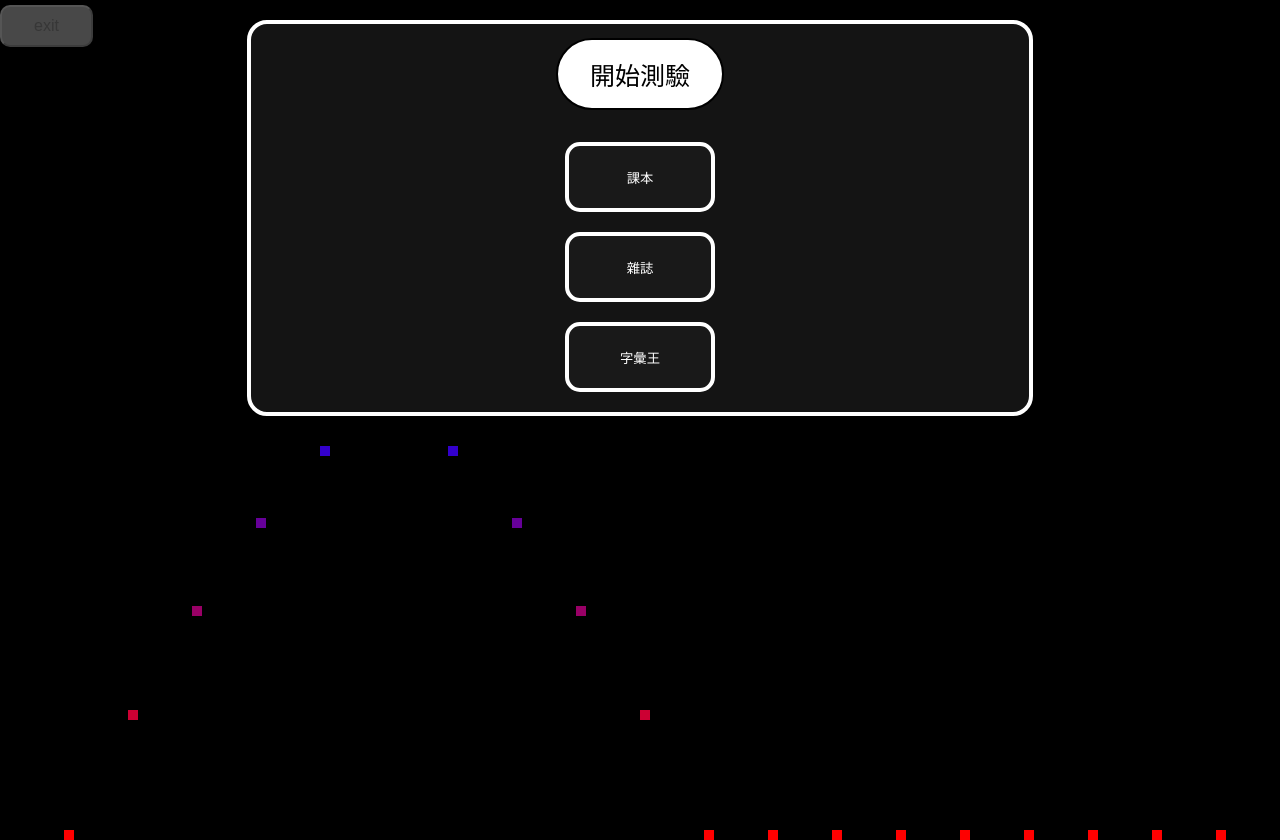
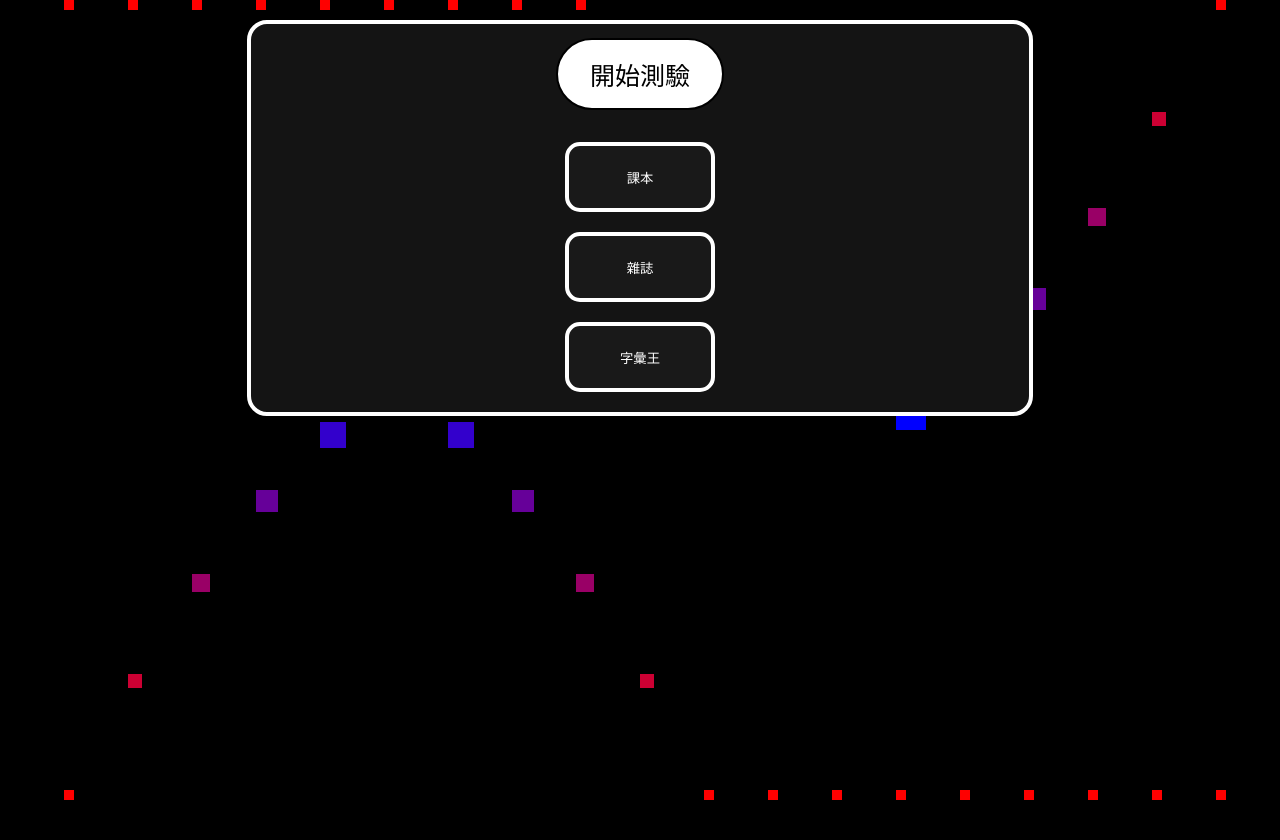
Before and after one commit to EEEE167/english-word-quiz, a plain HTML site: page index.html in a window 1280 px wide. After the commit the page ends 800 px from the top, so only its background shows below. Drawn offline with Linux system fonts and the light colour scheme.

Commit message:
Update animation script style index

```diff
--- a/animation.css
+++ b/animation.css
@@ -1,175 +1,331 @@
-/* @keyframes wave {
-    0% {bottom: -5%; rotate: 0deg;}
-    10% {bottom: 15%;}
-    20% {bottom: 30%;}
-    30% {bottom: 40%;}
-    40% {bottom: 47%;}
-    50% {bottom: 50%; background-color: rgb(0, 191, 255);}
-    60% {bottom: 30%;}
-    70% {bottom: 15%;}
-    80% {bottom: 5%;}
-    90% {bottom: -2%;}
-    100% {bottom: -5%; rotate: 3600deg;}
-} */
-
-@keyframes wave {
-    0% {bottom: -5%; rotate: 0deg;}
-    10% {bottom: 10%;}
-    20% {bottom: 23%;}
-    30% {bottom: 34%;}
-    40% {bottom: 43%;}
-    50% {bottom: 50%; background-color: rgb(0, 0, 255);}
-    60% {bottom: 43%;}
-    70% {bottom: 34%;}
-    80% {bottom: 23%;}
-    90% {bottom: 10%;}
-    100% {bottom: -5%; rotate: 3600deg;}
+@keyframes wave1 {
+    0% {bottom: 0%; rotate: 0deg; width: 10px; height: 10px;}
+    10% {bottom: 14%;}
+    20% {bottom: 26%;}
+    30% {bottom: 36%;}
+    40% {bottom: 44%;}
+    50% {bottom: 50%; background-color: rgb(0, 0, 255); width: 30px; height: 30px;}
+    60% {bottom: 44%;}
+    70% {bottom: 36%;}
+    80% {bottom: 26%;}
+    90% {bottom: 14%;}
+    100% {bottom: 0%; rotate: 3600deg; width: 10px; height: 10px;}
 }
 
-#animation{
-    z-index: -1;
+@keyframes wave2 {
+    0% {top: 0%; rotate: 0deg; width: 10px; height: 10px;}
+    10% {top: 14%;}
+    20% {top: 26%;}
+    30% {top: 36%;}
+    40% {top: 44%;}
+    50% {top: 50%; background-color: rgb(0, 0, 255); width: 30px; height: 30px;}
+    60% {top: 44%;}
+    70% {top: 36%;}
+    80% {top: 26%;}
+    90% {top: 14%;}
+    100% {top: 0%; rotate: 3600deg; width: 10px; height: 10px;}
 }
 
-#animation li{
-    bottom: -5%;
+#animation1 {
+    height: 100%;
+    width: 100%;
+    overflow: hidden;
+}
+
+#animation1 li{
+    height: 100%;
+    width: 100%;
+    overflow: hidden;
+    z-index: -1;
+    bottom: 0%;
     position: absolute;
     display: block;
     list-style: none;
     background-color: red;
-    animation: wave 5s linear infinite;
-    overflow: visible;
-    z-index: -1;
+    animation: wave1 5s linear infinite;
 }
 
-#animation li:nth-child(1){
+#animation2 {
+    height: 100%;
+    width: 100%;
+    overflow: hidden;
+}
+
+#animation2 li{
+    height: 100%;
+    width: 100%;
+    overflow: hidden;
+    z-index: -1;
+    top: 0%;
+    position: absolute;
+    display: block;
+    list-style: none;
+    background-color: red;
+    animation: wave2 5s linear infinite;
+}
+
+#animation1 li:nth-child(1){
     left: 5%;
     width: 10px;
     height: 10px;
     animation-delay: 0s;
 }
 
-#animation li:nth-child(2){
+#animation1 li:nth-child(2){
     left: 10%;
     width: 10px;
     height: 10px;
     animation-delay: 0.5s;
 }
 
-#animation li:nth-child(3){
+#animation1 li:nth-child(3){
     left: 15%;
     width: 10px;
     height: 10px;
     animation-delay: 1s;
 }
 
-#animation li:nth-child(4){
+#animation1 li:nth-child(4){
     left: 20%;
     width: 10px;
     height: 10px;
     animation-delay: 1.5s;
 }
 
-#animation li:nth-child(5){
+#animation1 li:nth-child(5){
     left: 25%;
     width: 10px;
     height: 10px;
     animation-delay: 2s;
 }
 
-#animation li:nth-child(6){
+#animation1 li:nth-child(6){
     left: 30%;
     width: 10px;
     height: 10px;
     animation-delay: 2.5s;
 }
 
-#animation li:nth-child(7){
+#animation1 li:nth-child(7){
     left: 35%;
     width: 10px;
     height: 10px;
     animation-delay: 3s;
 }
 
-#animation li:nth-child(8){
+#animation1 li:nth-child(8){
     left: 40%;
     width: 10px;
     height: 10px;
     animation-delay: 3.5s;
 }
 
-#animation li:nth-child(9){
+#animation1 li:nth-child(9){
     left: 45%;
     width: 10px;
     height: 10px;
     animation-delay: 4s;
 }
 
-#animation li:nth-child(10){
+#animation1 li:nth-child(10){
     left: 50%;
     width: 10px;
     height: 10px;
     animation-delay: 4.5s;
 }
 
-#animation li:nth-child(11){
+#animation1 li:nth-child(11){
     left: 55%;
     width: 10px;
     height: 10px;
     animation-delay: 5s;
 }
 
-#animation li:nth-child(12){
+#animation1 li:nth-child(12){
     left: 60%;
     width: 10px;
     height: 10px;
     animation-delay: 5.5s;
 }
 
-#animation li:nth-child(13){
+#animation1 li:nth-child(13){
     left: 65%;
     width: 10px;
     height: 10px;
     animation-delay: 6s;
 }
 
-#animation li:nth-child(14){
+#animation1 li:nth-child(14){
     left: 70%;
     width: 10px;
     height: 10px;
     animation-delay: 6.5s;
 }
 
-#animation li:nth-child(15){
+#animation1 li:nth-child(15){
     left: 75%;
     width: 10px;
     height: 10px;
     animation-delay: 7s;
 }
 
-#animation li:nth-child(16){
+#animation1 li:nth-child(16){
     left: 80%;
     width: 10px;
     height: 10px;
     animation-delay: 7.5s;
 }
 
-#animation li:nth-child(17){
+#animation1 li:nth-child(17){
     left: 85%;
     width: 10px;
     height: 10px;
     animation-delay: 8s;
 }
 
-#animation li:nth-child(18){
+#animation1 li:nth-child(18){
     left: 90%;
     width: 10px;
     height: 10px;
     animation-delay: 8.5s;
 }
 
-#animation li:nth-child(19){
+#animation1 li:nth-child(19){
     left: 95%;
     width: 10px;
     height: 10px;
     animation-delay: 9s;
 }
+
+#animation2 li:nth-child(1){
+    left: 95%;
+    width: 10px;
+    height: 10px;
+    animation-delay: 0s;
+}
+
+#animation2 li:nth-child(2){
+    left: 90%;
+    width: 10px;
+    height: 10px;
+    animation-delay: 0.5s;
+}
+
+#animation2 li:nth-child(3){
+    left: 85%;
+    width: 10px;
+    height: 10px;
+    animation-delay: 1s;
+}
+
+#animation2 li:nth-child(4){
+    left: 80%;
+    width: 10px;
+    height: 10px;
+    animation-delay: 1.5s;
+}
+
+#animation2 li:nth-child(5){
+    left: 75%;
+    width: 10px;
+    height: 10px;
+    animation-delay: 2s;
+}
+
+#animation2 li:nth-child(6){
+    left: 70%;
+    width: 10px;
+    height: 10px;
+    animation-delay: 2.5s;
+}
+
+#animation2 li:nth-child(7){
+    left: 65%;
+    width: 10px;
+    height: 10px;
+    animation-delay: 3s;
+}
+
+#animation2 li:nth-child(8){
+    left: 60%;
+    width: 10px;
+    height: 10px;
+    animation-delay: 3.5s;
+}
+
+#animation2 li:nth-child(9){
+    left: 55%;
+    width: 10px;
+    height: 10px;
+    animation-delay: 4s;
+}
+
+#animation2 li:nth-child(10){
+    left: 50%;
+    width: 10px;
+    height: 10px;
+    animation-delay: 4.5s;
+}
+
+#animation2 li:nth-child(11){
+    left: 45%;
+    width: 10px;
+    height: 10px;
+    animation-delay: 5s;
+}
+
+#animation2 li:nth-child(12){
+    left: 40%;
+    width: 10px;
+    height: 10px;
+    animation-delay: 5.5s;
+}
+
+#animation2 li:nth-child(13){
+    left: 35%;
+    width: 10px;
+    height: 10px;
+    animation-delay: 6s;
+}
+
+#animation2 li:nth-child(14){
+    left: 30%;
+    width: 10px;
+    height: 10px;
+    animation-delay: 6.5s;
+}
+
+#animation2 li:nth-child(15){
+    left: 25%;
+    width: 10px;
+    height: 10px;
+    animation-delay: 7s;
+}
+
+#animation2 li:nth-child(16){
+    left: 20%;
+    width: 10px;
+    height: 10px;
+    animation-delay: 7.5s;
+}
+
+#animation2 li:nth-child(17){
+    left: 15%;
+    width: 10px;
+    height: 10px;
+    animation-delay: 8s;
+}
+
+#animation2 li:nth-child(18){
+    left: 10%;
+    width: 10px;
+    height: 10px;
+    animation-delay: 8.5s;
+}
+
+#animation2 li:nth-child(19){
+    left: 5%;
+    width: 10px;
+    height: 10px;
+    animation-delay: 9s;
+}
--- a/index.html
+++ b/index.html
@@ -18,7 +18,7 @@
                 <button id = "option2" class = "Button">字彙王</button>
             </div>
         </div>
-        <div id = "area" ><ul id = "animation"></ul></div>
+        <div><ul id = "animation1"></ul><ul id = "animation2"></ul></div>
         <script src = "words.js"></script>
         <script src = "script.js"></script>
     </body>
--- a/script.js
+++ b/script.js
@@ -2,11 +2,12 @@ const doc = document;
 const main = doc.getElementById("main");
 const options = doc.getElementById("options");
 const exit = doc.getElementById("exit");
-curwords = [], choosenL = [], bookid = -1, ButtonArr = [], correct = 0, wrong = 0, start = false;
+curwords = [], choosenL = [], bookid = -1, correct = 0, wrong = 0, start = false;
 
 exit.addEventListener("click", function() {location.reload();});
 
-for(let i = 0;i < 19;i++) doc.getElementById("animation").innerHTML += "<li></li>";
+for(let i = 0;i < 19;i++) doc.getElementById("animation1").innerHTML += "<li></li>";
+for(let i = 0;i < 19;i++) doc.getElementById("animation2").innerHTML += "<li></li>";
 for(let i = 0;i < 3;i++) doc.getElementById("option" + i.toString()).addEventListener("click", function() {
     bookid = i;
     ButtonUpdate(bookid);
@@ -18,7 +19,7 @@ function random(max) {
         tmpR = Math.floor(Math.random() * (max + 1));
         if (!arr.includes(tmpR)) arr.push(tmpR);
     }
-    arr.push(Math.floor(Math.random() * (4)))
+    arr.push(Math.floor(Math.random() * (4)));
     return arr;
 }
 
@@ -34,7 +35,12 @@ function newWords() {
 function answer(optionid) {
     if (curwords[optionid][0] == curwords[rand[rand[4]]][0]) {
         correct++;
-    } else wrong++;
+    } else {
+        doc.getElementById("WA").innerHTML = curwords[rand[rand[4]]][0] + "<br>✔: " + curwords[rand[rand[4]]][1] + "<br>✘: " + curwords[optionid][1]
+        wrong++;
+    }
+    doc.getElementById("correctcnt").innerHTML = correct;
+    doc.getElementById("wrongcnt").innerHTML = wrong;
 
     console.log(correct, wrong);
     newWords();
@@ -65,7 +71,7 @@ main.querySelector("#start").addEventListener("click", function() { // start but
         for (let j = 0;j < words[bookid][i].length;j++) curwords.push(words[bookid][i][j]);
     }
     if (curwords.length < 4) {
-        window.alert("請至少選擇一課")
+        window.alert("請至少選擇一課");
         return;
     }
     main.innerHTML = quizHTML;
--- a/style.css
+++ b/style.css
@@ -18,6 +18,13 @@ body {
     background-color: rgb(50, 50, 50);
 }
 
+.visible {
+    opacity: 1;
+}
+.hidden {
+    opacity: 0;
+}
+
 #main {
     background-color: rgb(20, 20, 20);
     text-align: center;
@@ -29,7 +36,7 @@ body {
     border-radius: 20px;
 }
 
-.choosen:before {
+.choosen::before {
     content: "✔";
     position: relative;
     color: rgb(0, 255, 0);
@@ -91,7 +98,7 @@ body {
     top: 5px;
 }
 
-#exit:before {
+#exit::before {
     position: absolute;
     color: black;
     content: "«";
@@ -100,7 +107,54 @@ body {
     left: 25px;
 }
 
-#exit:hover:before {
+#exit:hover::before {
     opacity: 1;
     left: 15px;
 }
+
+#wrongcnt {
+    border-radius: 10px;
+    left: 21%;
+    position: absolute;
+    font-size: 24px;
+    color: black;
+    background-color: white;
+    padding: 16px 40px;
+    transition: padding 0.4s;
+    z-index: 1;
+}
+
+#wrongcnt::before {
+    opacity: 1;
+    content: "✘ ";
+    color: red;
+}
+
+#wrongcnt:hover {
+    padding-left: 250px;
+    padding-top: 50px;
+    z-index: 0;
+}
+
+#WA {
+    color:rgb(20, 20, 20);
+    position: absolute;
+    left: 29%;
+    top: 14%;
+    z-index: 0;
+}
+
+#correctcnt {
+    border-radius: 10px;
+    right: 21%;
+    position: absolute;
+    font-size: 24px;
+    color: black;
+    background-color: white;
+    padding: 16px 40px;
+}
+
+#correctcnt::before {
+    color: green;
+    content: "✔ ";
+}
--- a/words.js
+++ b/words.js
@@ -89,4 +89,4 @@ words = [
     ]
 ];
 
-quizHTML = "<br><br><br><span id = \"content\"></span><br><br><br><button id = \"A\" class = \"op\">a</button><br><button id = \"B\" class = \"op\">b</button><br><button id = \"C\" class = \"op\">c</button><br><button id = \"D\" class = \"op\">d</button>"
+quizHTML = "<br><br><br><button id = \"wrongcnt\" disabled>0</button><span id = \"content\"></span><button id = \"correctcnt\" disabled>0</button><br><br><br><button id = \"A\" class = \"op\">a</button><br><button id = \"B\" class = \"op\">b</button><br><button id = \"C\" class = \"op\">c</button><br><button id = \"D\" class = \"op\">d</button><span id = \"WA\"></span>"
```
